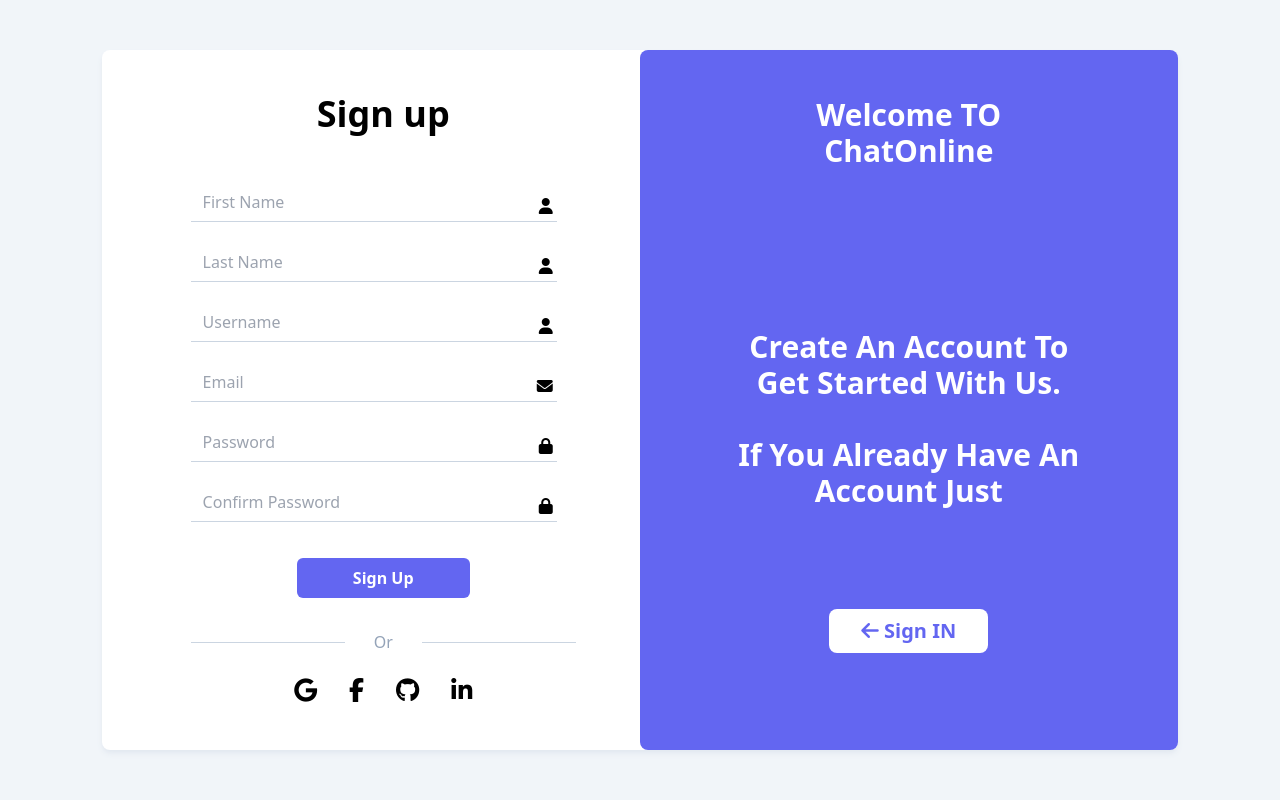
After one commit to i-Moad/chatOnline, a PHP site: page /Pages/login.php in a window 1280 px wide. The commit adds this page. Run offline with PHP 8.4, Linux system fonts and the light colour scheme.

Commit message:
Login and SignUp Page Design.

```diff
--- a/Pages/home.php
+++ b/Pages/home.php
@@ -3,7 +3,7 @@
 <head>
     <meta charset="UTF-8">
     <meta name="viewport" content="width=device-width, initial-scale=1.0">
-    <title>Document</title>
+    <title>Home</title>
     <link rel="stylesheet" href="../styles/output.css">
     <link rel="stylesheet" href="https://cdnjs.cloudflare.com/ajax/libs/font-awesome/6.5.2/css/all.min.css" integrity="sha512-SnH5WK+bZxgPHs44uWIX+LLJAJ9/2PkPKZ5QiAj6Ta86w+fsb2TkcmfRyVX3pBnMFcV7oQPJkl9QevSCWr3W6A==" crossorigin="anonymous" referrerpolicy="no-referrer" />
 </head>
--- /dev/null
+++ b/Pages/login.php
@@ -0,0 +1,116 @@
+<!DOCTYPE html>
+<html lang="en">
+<head>
+    <meta charset="UTF-8">
+    <meta name="viewport" content="width=device-width, initial-scale=1.0">
+    <title>Login</title>
+    <link rel="stylesheet" href="../styles/output.css">
+    <link rel="stylesheet" href="../styles/style.css">
+    <link rel="stylesheet" href="https://cdnjs.cloudflare.com/ajax/libs/font-awesome/6.5.2/css/all.min.css" integrity="sha512-SnH5WK+bZxgPHs44uWIX+LLJAJ9/2PkPKZ5QiAj6Ta86w+fsb2TkcmfRyVX3pBnMFcV7oQPJkl9QevSCWr3W6A==" crossorigin="anonymous" referrerpolicy="no-referrer" />
+</head>
+<body class=" flex justify-center items-center h-screen bg-slate-100">
+    <div class=" w-[84%] mx-auto h-[700px] bg-white shadow-md rounded-lg shadow-slate-200 p-6 grid grid-cols-12 relative">
+        <div class="col-start-1 col-end-7 rounded-lg flex flex-col justify-center items-center gap-12">
+            <h2 class=" font-semibold text-4xl">Sign up</h2>
+            <form action="" method="post" class=" flex flex-col gap-2 w-[75%]">
+                <div class=" relative">
+                    <input type="text" name="Fname" placeholder="First Name" class=" w-[95%] mx-auto h-[40px] p-3 border-b border-slate-300 outline-none mb-3">
+                    <i class="fa-solid fa-user absolute bottom-[20px] right-[23px]"></i>
+                </div>
+                <div class=" relative">
+                    <input type="text" name="Lname" placeholder="Last Name" class=" w-[95%] mx-auto h-[40px] p-3 border-b border-slate-300 outline-none mb-3">
+                    <i class="fa-solid fa-user absolute bottom-[20px] right-[23px]"></i>
+                </div>
+                <div class=" relative">
+                    <input type="text" name="Uname" placeholder="Username" class=" w-[95%] mx-auto h-[40px] p-3 border-b border-slate-300 outline-none mb-3">
+                    <i class="fa-solid fa-user absolute bottom-[20px] right-[23px]"></i>
+                </div>
+                <div class=" relative">
+                    <input type="email" name="email" placeholder="Email" class=" w-[95%] mx-auto h-[40px] p-3 border-b border-slate-300 outline-none mb-3">
+                    <i class="fa-solid fa-envelope absolute bottom-[20px] right-[23px]"></i>
+                </div>
+                <div class=" relative">
+                    <input type="password" name="password" placeholder="Password" class=" w-[95%] mx-auto h-[40px] p-3 border-b border-slate-300 outline-none mb-3">
+                    <i class="fa-solid fa-lock absolute bottom-[20px] right-[23px]"></i>
+                </div>
+                <div class=" relative">
+                    <input type="password" name="cpassword" placeholder="Confirm Password" class=" w-[95%] mx-auto h-[40px] p-3 border-b border-slate-300 outline-none mb-3">
+                    <i class="fa-solid fa-lock absolute bottom-[20px] right-[23px]"></i>
+                </div>
+                    <input type="submit" value="Sign Up" class=" transition ease-in-out duration-300 bg-indigo-500 hover:bg-indigo-400 w-[45%] mx-auto p-2 rounded-md text-white font-semibold mt-4 cursor-pointer">
+            </form>
+            <div class=" flex flex-col gap-2 w-[75%] -mt-4">
+                <div class=" grid grid-cols-or items-center">
+                    <hr class=" border-slate-300">
+                    <p class=" justify-self-center text-slate-400">Or</p>
+                    <hr class=" border-slate-300">
+                </div>
+                <div class=" flex flex-row gap-x-8 text-2xl justify-center items-center mt-3">
+                    <a href="#" class=" transition ease-in-out duration-300 hover:text-indigo-500">
+                        <i class="fa-brands fa-google"></i>
+                    </a>
+                    <a href="#" class=" transition ease-in-out duration-300 hover:text-indigo-500">
+                        <i class="fa-brands fa-facebook-f"></i>
+                    </a>
+                    <a href="#" class=" transition ease-in-out duration-300 hover:text-indigo-500">
+                        <i class="fa-brands fa-github"></i>
+                    </a>
+                    <a href="#" class=" transition ease-in-out duration-300 hover:text-indigo-500">
+                        <i class="fa-brands fa-linkedin-in"></i>
+                    </a>
+                </div>
+            </div>
+        </div>
+        <div class=" col-start-7 col-end-13 rounded-lg flex flex-col justify-center items-center gap-12">
+            <h2 class=" font-semibold text-4xl">Login</h2>
+            <form action="" method="post" class=" flex flex-col gap-2 w-[75%]">
+                <div class=" relative">
+                    <input type="email" name="email" placeholder="Email" class=" w-[95%] mx-auto h-[40px] p-3 border-b border-slate-300 outline-none mb-3">
+                    <i class="fa-solid fa-envelope absolute bottom-[20px] right-[23px]"></i>
+                </div>
+                <div class=" relative">
+                    <input type="password" name="password" placeholder="Password" class=" w-[95%] mx-auto h-[40px] p-3 border-b border-slate-300 outline-none mb-3">
+                    <i class="fa-solid fa-lock absolute bottom-[20px] right-[23px]"></i>
+                </div>
+                <a href="#" class=" underline">Forget Your Password ?</a>
+                <input type="submit" value="Login" class=" transition ease-in-out duration-300 bg-indigo-500 hover:bg-indigo-400 w-[45%] mx-auto p-2 rounded-md text-white font-semibold mt-4 cursor-pointer">
+            </form>
+            <div class=" flex flex-col gap-2 -mt-4 w-[75%]">
+                <div class=" grid grid-cols-or items-center">
+                    <hr class=" border-slate-300">
+                    <p class=" justify-self-center text-slate-400">Or</p>
+                    <hr class=" border-slate-300">
+                </div>
+                <div class=" flex flex-row gap-x-8 text-2xl justify-center items-center mt-3">
+                    <a href="#" class=" transition ease-in-out duration-300 hover:text-indigo-500">
+                        <i class="fa-brands fa-google"></i>
+                    </a>
+                    <a href="#" class=" transition ease-in-out duration-300 hover:text-indigo-500">
+                        <i class="fa-brands fa-facebook-f"></i>
+                    </a>
+                    <a href="#" class=" transition ease-in-out duration-300 hover:text-indigo-500">
+                        <i class="fa-brands fa-github"></i>
+                    </a>
+                    <a href="#" class=" transition ease-in-out duration-300 hover:text-indigo-500">
+                        <i class="fa-brands fa-linkedin-in"></i>
+                    </a>
+                </div>
+            </div>
+        </div>
+        <div class=" change_pos w-[50%] h-[100%] bg-indigo-500 absolute rounded-lg flex flex-col gap-40 justify-center items-center right-0 text-center text-white font-semibold text-3xl p-20">
+            <div class=" -mt-[50px]">
+                <p>Welcome TO</p>
+                <p>ChatOnline</p>
+            </div>
+            <div>
+                <p>Create An Account To Get Started With Us.</p>
+                <br>
+                <p>If You Already Have An Account Just</p>
+                <button onclick="ChangePosition()" class=" transition ease-in-out duration-500 hover:text-black mt-[100px] bg-white text-indigo-500 px-8 py-2 rounded-lg text-xl"><i class="fa-solid fa-arrow-left"></i> Sign IN</button>
+            </div>
+        </div>
+    </div>
+
+    <script src="../scripts/login.js"></script>
+</body>
+</html>
--- a/styles/output.css
+++ b/styles/output.css
@@ -554,6 +554,70 @@ video {
   --tw-contain-style:  ;
 }
 
+.absolute {
+  position: absolute;
+}
+
+.relative {
+  position: relative;
+}
+
+.right-0 {
+  right: 0px;
+}
+
+.bottom-0 {
+  bottom: 0px;
+}
+
+.bottom-\[10\] {
+  bottom: 10;
+}
+
+.bottom-\[5\] {
+  bottom: 5;
+}
+
+.bottom-\[4\] {
+  bottom: 4;
+}
+
+.bottom-\[4px\] {
+  bottom: 4px;
+}
+
+.bottom-\[10px\] {
+  bottom: 10px;
+}
+
+.bottom-\[15px\] {
+  bottom: 15px;
+}
+
+.bottom-\[20px\] {
+  bottom: 20px;
+}
+
+.right-\[\] {
+  right: ;
+}
+
+.right-\[10px\] {
+  right: 10px;
+}
+
+.right-\[20px\] {
+  right: 20px;
+}
+
+.right-\[25px\] {
+  right: 25px;
+}
+
+.right-\[23px\] {
+  right: 23px;
+}
+
 .col-span-3 {
   grid-column: span 3 / span 3;
 }
@@ -566,8 +630,20 @@ video {
   grid-column-start: 3;
 }
 
+.col-start-7 {
+  grid-column-start: 7;
+}
+
+.col-end-13 {
+  grid-column-end: 13;
+}
+
 .col-end-3 {
   grid-column-end: 3;
+}
+
+.col-end-7 {
+  grid-column-end: 7;
 }
 
 .row-span-1 {
@@ -602,8 +678,85 @@ video {
   grid-row-end: 3;
 }
 
+.mx-auto {
+  margin-left: auto;
+  margin-right: auto;
+}
+
+.-mt-4 {
+  margin-top: -1rem;
+}
+
+.mb-3 {
+  margin-bottom: 0.75rem;
+}
+
+.mt-3 {
+  margin-top: 0.75rem;
+}
+
+.mt-4 {
+  margin-top: 1rem;
+}
+
+.-mt-8 {
+  margin-top: -2rem;
+}
+
+.-mt-\[100px\] {
+  margin-top: -100px;
+}
+
+.-mt-\[200px\] {
+  margin-top: -200px;
+}
+
+.-mt-\[250px\] {
+  margin-top: -250px;
+}
+
+.mt-\[\] {
+  margin-top: ;
+}
+
+.mt-\[100px\] {
+  margin-top: 100px;
+}
+
+.mt-\[250px\] {
+  margin-top: 250px;
+}
+
+.mt-\[150px\] {
+  margin-top: 150px;
+}
+
+.mt-\[50px\] {
+  margin-top: 50px;
+}
+
+.-mt-\[50px\] {
+  margin-top: -50px;
+}
+
+.flex {
+  display: flex;
+}
+
 .grid {
   display: grid;
+}
+
+.h-\[100\%\] {
+  height: 100%;
+}
+
+.h-\[40px\] {
+  height: 40px;
+}
+
+.h-\[700px\] {
+  height: 700px;
 }
 
 .h-screen {
@@ -614,12 +767,120 @@ video {
   max-height: 100vh;
 }
 
+.w-\[45\%\] {
+  width: 45%;
+}
+
+.w-\[50\%\] {
+  width: 50%;
+}
+
+.w-\[75\%\] {
+  width: 75%;
+}
+
+.w-\[84\%\] {
+  width: 84%;
+}
+
+.w-\[95\%\] {
+  width: 95%;
+}
+
+.cursor-pointer {
+  cursor: pointer;
+}
+
+.grid-cols-12 {
+  grid-template-columns: repeat(12, minmax(0, 1fr));
+}
+
 .grid-cols-5 {
   grid-template-columns: repeat(5, minmax(0, 1fr));
 }
 
+.grid-cols-or {
+  grid-template-columns: 2fr 1fr 2fr;
+}
+
 .grid-rows-10 {
   grid-template-rows: repeat(10, minmax(0, 1fr));
+}
+
+.flex-row {
+  flex-direction: row;
+}
+
+.flex-col {
+  flex-direction: column;
+}
+
+.items-center {
+  align-items: center;
+}
+
+.justify-center {
+  justify-content: center;
+}
+
+.gap-12 {
+  gap: 3rem;
+}
+
+.gap-2 {
+  gap: 0.5rem;
+}
+
+.gap-9 {
+  gap: 2.25rem;
+}
+
+.gap-20 {
+  gap: 5rem;
+}
+
+.gap-40 {
+  gap: 10rem;
+}
+
+.gap-4 {
+  gap: 1rem;
+}
+
+.gap-x-8 {
+  -moz-column-gap: 2rem;
+       column-gap: 2rem;
+}
+
+.justify-self-center {
+  justify-self: center;
+}
+
+.rounded-lg {
+  border-radius: 0.5rem;
+}
+
+.rounded-md {
+  border-radius: 0.375rem;
+}
+
+.border-b {
+  border-bottom-width: 1px;
+}
+
+.border-slate-300 {
+  --tw-border-opacity: 1;
+  border-color: rgb(203 213 225 / var(--tw-border-opacity));
+}
+
+.bg-indigo-500 {
+  --tw-bg-opacity: 1;
+  background-color: rgb(99 102 241 / var(--tw-bg-opacity));
+}
+
+.bg-slate-100 {
+  --tw-bg-opacity: 1;
+  background-color: rgb(241 245 249 / var(--tw-bg-opacity));
 }
 
 .bg-slate-300 {
@@ -630,6 +891,11 @@ video {
 .bg-slate-400 {
   --tw-bg-opacity: 1;
   background-color: rgb(148 163 184 / var(--tw-bg-opacity));
+}
+
+.bg-slate-50 {
+  --tw-bg-opacity: 1;
+  background-color: rgb(248 250 252 / var(--tw-bg-opacity));
 }
 
 .bg-slate-500 {
@@ -646,3 +912,151 @@ video {
   --tw-bg-opacity: 1;
   background-color: rgb(15 23 42 / var(--tw-bg-opacity));
 }
+
+.bg-white {
+  --tw-bg-opacity: 1;
+  background-color: rgb(255 255 255 / var(--tw-bg-opacity));
+}
+
+.p-2 {
+  padding: 0.5rem;
+}
+
+.p-3 {
+  padding: 0.75rem;
+}
+
+.p-6 {
+  padding: 1.5rem;
+}
+
+.p-12 {
+  padding: 3rem;
+}
+
+.p-20 {
+  padding: 5rem;
+}
+
+.px-4 {
+  padding-left: 1rem;
+  padding-right: 1rem;
+}
+
+.py-2 {
+  padding-top: 0.5rem;
+  padding-bottom: 0.5rem;
+}
+
+.px-6 {
+  padding-left: 1.5rem;
+  padding-right: 1.5rem;
+}
+
+.px-8 {
+  padding-left: 2rem;
+  padding-right: 2rem;
+}
+
+.text-center {
+  text-align: center;
+}
+
+.text-2xl {
+  font-size: 1.5rem;
+  line-height: 2rem;
+}
+
+.text-4xl {
+  font-size: 2.25rem;
+  line-height: 2.5rem;
+}
+
+.text-3xl {
+  font-size: 1.875rem;
+  line-height: 2.25rem;
+}
+
+.text-xl {
+  font-size: 1.25rem;
+  line-height: 1.75rem;
+}
+
+.font-semibold {
+  font-weight: 600;
+}
+
+.text-slate-400 {
+  --tw-text-opacity: 1;
+  color: rgb(148 163 184 / var(--tw-text-opacity));
+}
+
+.text-white {
+  --tw-text-opacity: 1;
+  color: rgb(255 255 255 / var(--tw-text-opacity));
+}
+
+.text-black {
+  --tw-text-opacity: 1;
+  color: rgb(0 0 0 / var(--tw-text-opacity));
+}
+
+.text-indigo-500 {
+  --tw-text-opacity: 1;
+  color: rgb(99 102 241 / var(--tw-text-opacity));
+}
+
+.underline {
+  text-decoration-line: underline;
+}
+
+.shadow-md {
+  --tw-shadow: 0 4px 6px -1px rgb(0 0 0 / 0.1), 0 2px 4px -2px rgb(0 0 0 / 0.1);
+  --tw-shadow-colored: 0 4px 6px -1px var(--tw-shadow-color), 0 2px 4px -2px var(--tw-shadow-color);
+  box-shadow: var(--tw-ring-offset-shadow, 0 0 #0000), var(--tw-ring-shadow, 0 0 #0000), var(--tw-shadow);
+}
+
+.shadow-slate-200 {
+  --tw-shadow-color: #e2e8f0;
+  --tw-shadow: var(--tw-shadow-colored);
+}
+
+.outline-none {
+  outline: 2px solid transparent;
+  outline-offset: 2px;
+}
+
+.transition {
+  transition-property: color, background-color, border-color, text-decoration-color, fill, stroke, opacity, box-shadow, transform, filter, -webkit-backdrop-filter;
+  transition-property: color, background-color, border-color, text-decoration-color, fill, stroke, opacity, box-shadow, transform, filter, backdrop-filter;
+  transition-property: color, background-color, border-color, text-decoration-color, fill, stroke, opacity, box-shadow, transform, filter, backdrop-filter, -webkit-backdrop-filter;
+  transition-timing-function: cubic-bezier(0.4, 0, 0.2, 1);
+  transition-duration: 150ms;
+}
+
+.duration-300 {
+  transition-duration: 300ms;
+}
+
+.duration-500 {
+  transition-duration: 500ms;
+}
+
+.ease-in-out {
+  transition-timing-function: cubic-bezier(0.4, 0, 0.2, 1);
+}
+
+.hover\:bg-indigo-400:hover {
+  --tw-bg-opacity: 1;
+  background-color: rgb(129 140 248 / var(--tw-bg-opacity));
+}
+
+.hover\:text-indigo-500:hover {
+  --tw-text-opacity: 1;
+  color: rgb(99 102 241 / var(--tw-text-opacity));
+}
+
+.hover\:text-black:hover {
+  --tw-text-opacity: 1;
+  color: rgb(0 0 0 / var(--tw-text-opacity));
+}
--- /dev/null
+++ b/styles/style.css
@@ -0,0 +1,27 @@
+@keyframes moveLeft {
+  0% {
+    transform: translateX(0);
+  }
+
+  100% {
+    transform: translateX(-100%);
+  }
+}
+
+.animate-\[moveLeft_500ms_ease-in-out_forwards\] {
+  animation: moveLeft 300ms ease forwards;
+}
+
+@keyframes moveRight {
+    0% {
+      transform: translateX(-100%);
+    }
+
+    100% {
+      transform: translateX(0);
+    }
+  }
+
+  .animate-\[moveRight_500ms_ease-in-out_forwards\] {
+    animation: moveRight 300ms ease forwards;
+  }
```
Also changed, not shown: scripts/login.js (added, +40 -0 lines), tailwind.config.js (+20 -1 lines).
